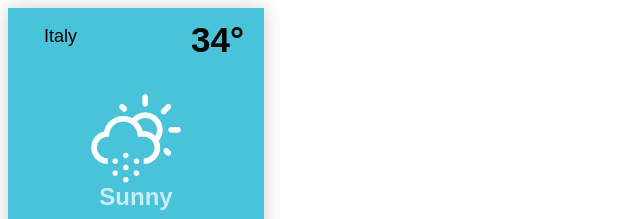
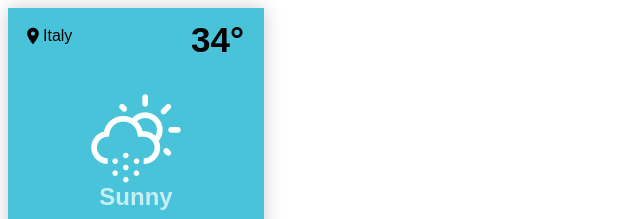
Before and after one commit to marcoinscatola/react-weather-card, a React app: page / in a window 1280 px wide. Shown: the top 219 px of the page, 0-640 px from the left. Built offline with nearby package versions, Linux system fonts and the light colour scheme.

Commit message:
Add place icon

```diff
--- a/src/widgets/WeatherCard/Front/Front.css
+++ b/src/widgets/WeatherCard/Front/Front.css
@@ -10,7 +10,7 @@
 
 .weather-front__place {
   top: 18px;
-  left: 36px;
+  left: 15px;
   position: absolute;
   max-width: 140px;
   text-overflow: ellipsis;
--- a/src/widgets/WeatherCard/Front/Place.css
+++ b/src/widgets/WeatherCard/Front/Place.css
@@ -1,3 +1,7 @@
 .weather-place {
+  display: flex;
+  align-items: center;
+}
+.weather-place__label {
   font-size: 18px;
 }
--- a/src/widgets/WeatherCard/Front/Place.js
+++ b/src/widgets/WeatherCard/Front/Place.js
@@ -1,10 +1,14 @@
 import React from 'react';
 import PropTypes from 'prop-types';
 import Value from '../components/Value';
+import PlaceIcon from './PlaceIcon';
 import './Place.css';
 
 const Place = ({ value }) => (
-  <Value className="weather-place" value={value} nullContent="N.D." />
+  <div className="weather-place">
+    <PlaceIcon height={20} width={20}/>
+    <Value className="weather-place__value" value={value} nullContent="N.D." />
+  </div>
 );
 
 Place.propTypes = {
--- /dev/null
+++ b/src/widgets/WeatherCard/Front/PlaceIcon.js
@@ -0,0 +1,20 @@
+import React from 'react';
+import PropTypes from 'prop-types';
+
+const PlaceIcon = ({ width = 24, height = 24 }) => (
+  <svg
+    xmlns="http://www.w3.org/2000/svg"
+    width={width}
+    height={height}
+    viewBox="0 0 24 24"
+  >
+    <path d="M12 2C8.13 2 5 5.13 5 9c0 5.25 7 13 7 13s7-7.75 7-13c0-3.87-3.13-7-7-7zm0 9.5c-1.38 0-2.5-1.12-2.5-2.5s1.12-2.5 2.5-2.5 2.5 1.12 2.5 2.5-1.12 2.5-2.5 2.5z" />
+  </svg>
+);
+
+PlaceIcon.propTypes = {
+  width: PropTypes.number,
+  height: PropTypes.number
+};
+
+export default PlaceIcon;
```
